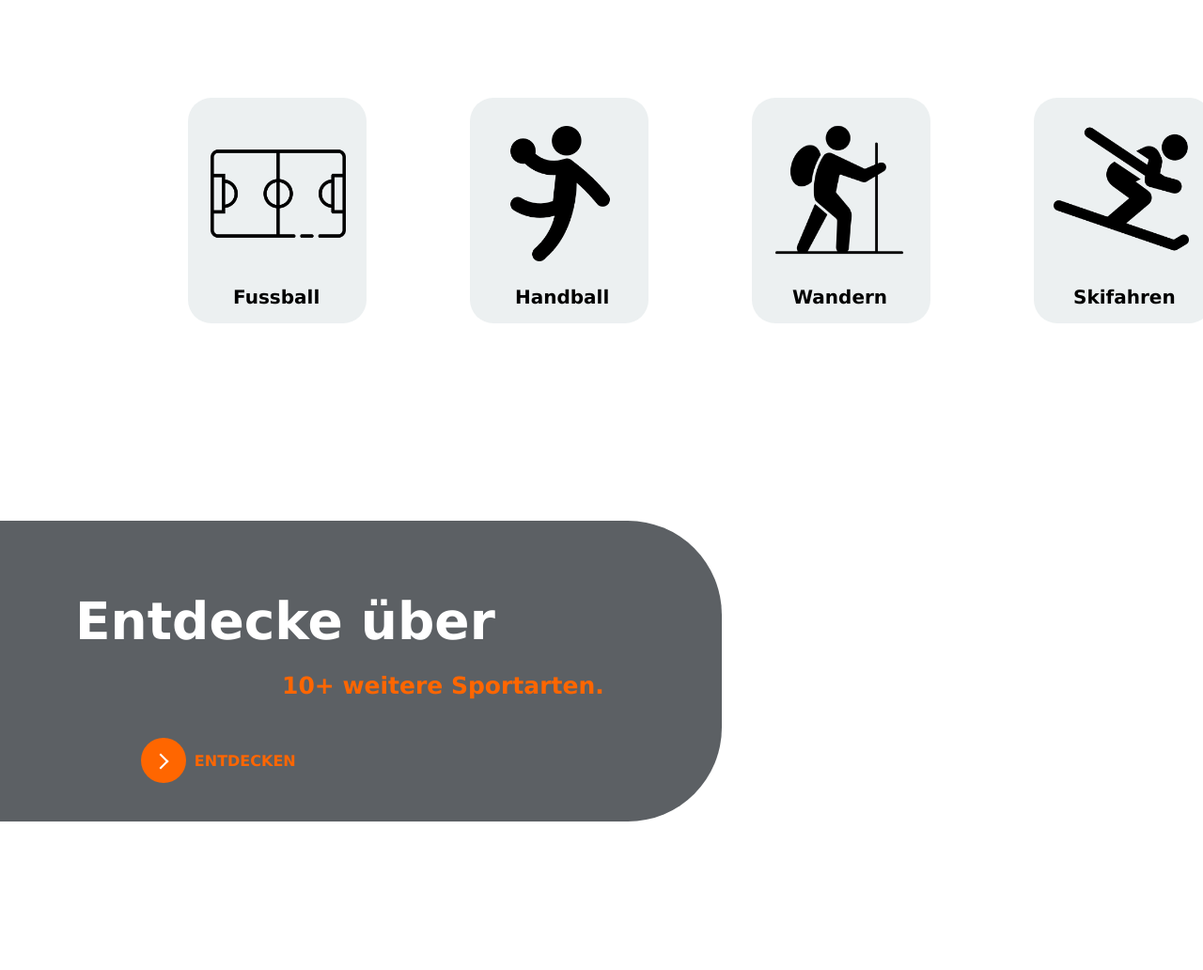
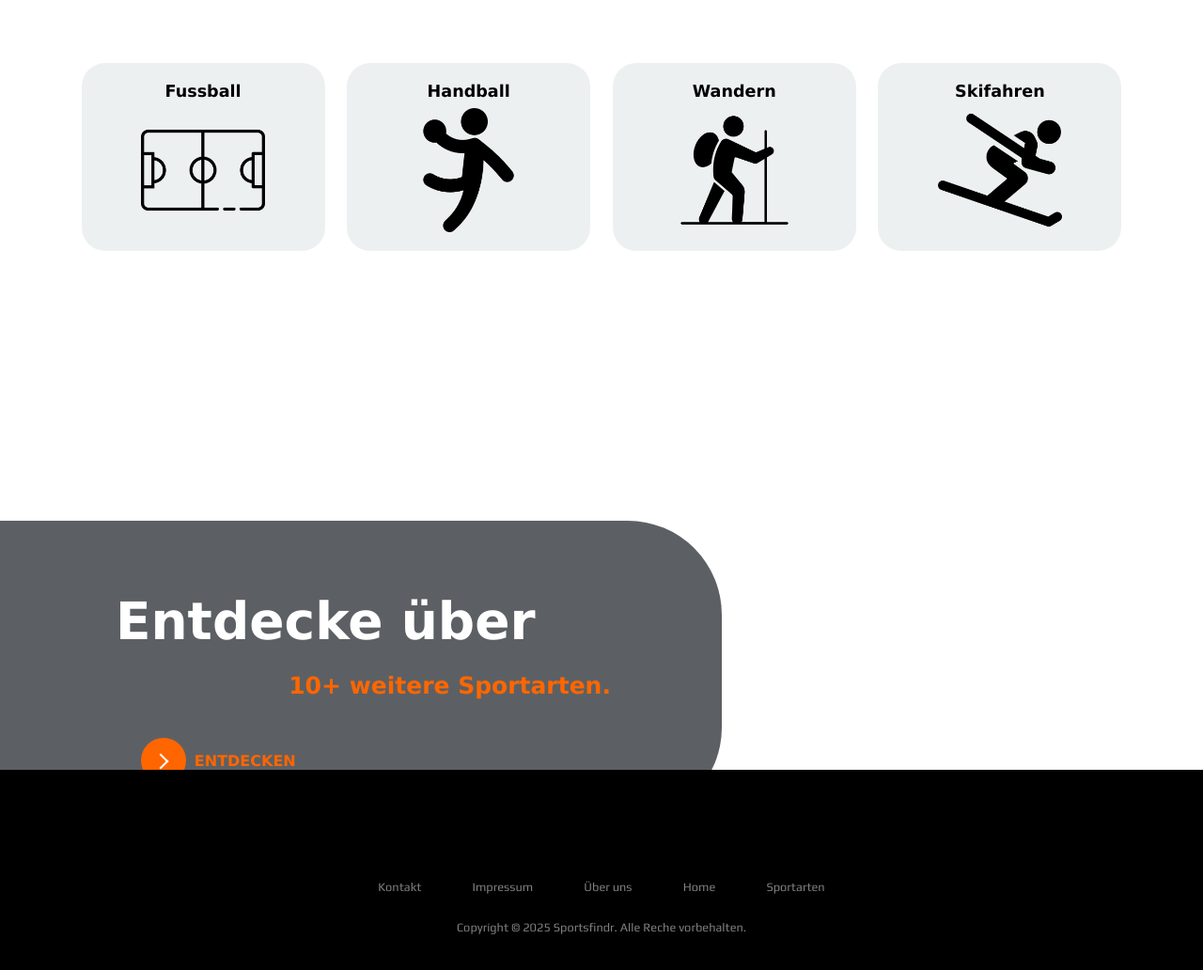
Before and after one commit to Shadow105EMM/Projektarbeit-Sportsfindr, a plain HTML site: page index.html in a window 1280 px wide. Shown: the part 596-1628 px from the top of the page at 94% size. Before the commit the page ends 1470 px from the top, so only its background shows below. Drawn offline with Linux system fonts and the light colour scheme.

Commit message:
light changes + footer

```diff
--- a/index.html
+++ b/index.html
@@ -28,35 +28,33 @@
         <h2 class="Titelslogan">Finde deinen Sport</h2>
     </div>
 
+    <h1 class="titelt4">Top 4 beliebteste Sportarten</h1>
+
+    <!-- replaced absolute cards with responsive flex container -->
+	<div class="cards">
+		<div class="card">
+			<b class="card-title">Fussball</b>
+			<img class="card-img" src="Images/fussball-platz.png" alt="">
+		</div>
+		<div class="card">
+			<b class="card-title">Handball</b>
+			<img class="card-img" src="Images/handball.png" alt="">
+		</div>
+		<div class="card">
+			<b class="card-title">Wandern</b>
+			<img class="card-img" src="Images/wanderer.png" alt="">
+		</div>
+		<div class="card">
+			<b class="card-title">Skifahren</b>
+			<img class="card-img" src="Images/ski.png" alt="">
+		</div>
+	</div>
 
 
-    <div class="contsportex1">
-        <b class="sportex">Fussball</b>
-        <img class="imgsportex" src="Images/fussball-platz.png" alt="">
-    </div>
 
-    <div class="contsportex2">
-        <b class="sportex2">Handball</b>
-        <img class="imgsportex2" src="Images/handball.png" alt="">
-    </div>
-
-    <div class="contsportex3">
-        <b class="sportex3">Wandern</b>
-        <img class="imgsportex3" src="Images/wanderer.png" alt="">
-    </div>
-
-    <div class="contsportex4">
-        <b class="sportex4">Skifahren</b>
-        <img class="imgsportex4" src="Images/ski.png"  alt="">
-    </div>
-
-    <h1 class="titelt4">Top 4 beliebteste Sportarten</h1>
-
-</html>
-
-    <div class="background2grey">
-            <h1 style="color: white; margin-top: 0;padding-top: 75px;font-size: 55px;margin-left: 80px;">Entdecke über </h1>
-            <h2 style="font-size: 25px;margin-left: 300px;color: #ff6600;margin-top: -15px;">10+ weitere Sportarten.</h2>
+	<div class="background2grey">
+            <h1 style="color: white; margin-top: 0;padding-top: 75px;font-size: 55px;margin-left: 16%;">Entdecke über </h1>
+            <h2 style="font-size: 25px;margin-left: 40%;color: #ff6600;margin-top: -15px;">10+ weitere Sportarten.</h2>
             <!-- Animated "Learn More" button -->
         <a href="Sportarten.html" style="text-decoration: none;">
             <button class="learn-more">
@@ -70,4 +68,38 @@
 
 <!--Urheberrechte von Icons Flaticon am Ende angeben. "Icons Flatikon von www.flaticon.com" -->
 
+<!--FONT AWESOME-->
+<link rel="stylesheet" href="https://cdnjs.cloudflare.com/ajax/libs/font-awesome/4.7.0/css/font-awesome.min.css">
+
+<!--GOOGLE FONTS-->
+<link rel="preconnect" href="https://fonts.gstatic.com">
+<link href="https://fonts.googleapis.com/css2?family=Fredoka+One&family=Play&display=swap" rel="stylesheet">
+<footer>
+<div class="footer">
+<div class="row">
+<a href="#"><i class=""></i></a>
+<a href="#"><i class=""></i></a>
+<a href="#"><i class=""></i></a>
+<a href="#"><i class=""></i></a>
+</div>
+
+<div class="row">
+<ul>
+<li><a href="#">Kontakt</a></li>
+<li><a href="#">Impressum</a></li>
+<li><a href="#">Über uns</a></li>
+<li><a href="index.html">Home</a></li>
+<li><a href="Sportarten.html">Sportarten</a></li>
+</ul>
+</div>
+
+<div class="row" style="text-align: center;">
+Copyright © 2025 Sportsfindr. Alle Reche vorbehalten.
+</div>
+</div>
+</footer>
+
+
+
 </body>
+</html>
--- a/style.css
+++ b/style.css
@@ -1,4 +1,3 @@
-
 /* Navbar */
 .Navcontainer {
     background-color: rgb(0, 0, 0);
@@ -7,18 +6,22 @@
     left: 0;
     height: 70px;
     width: 100%;
+    display: flex;
+    align-items: center;
+    justify-content: flex-end;
+    padding: 0 4%;
+    box-sizing: border-box;
 }
 
 .navbar {
     color: white;
     text-align: center;
-    padding-top: 20px;
     text-decoration: none;
-    font-size: 22px;
+    font-size: 1.2vw; /* responsive font */
+    padding: 0 2.5%;
     position: relative;
-    float: left;
-    width: 260px;
-    left: 650px;
+    float: none;
+    width: auto;
 }
 
 .navbar:hover {
@@ -28,26 +31,26 @@
 
 .titelnavcont {
     width: 100%;
-    top: 0px;
+    position: absolute;
+    top: 0;
     left: 0;
-    position: absolute;
 }
 
 .titelnav {
     color: white;
-    margin-left: 210px;
-    top: 0px;
-    font-size: 35px;
     position: absolute;
-    margin-top: 13px;
+    left: 8%;
+    top: 8px;
+    font-size: 2.5vw;
+    margin: 0;
 }
 
 .imgtitelnav {
-    height: 88px;
-    width: auto;
+    width: 5%;
+    height: auto;
     position: absolute;
-    left: 125px;
-    top: -8px;
+    left: 2%;
+    top: -2;
 }
 
 body {
@@ -76,143 +79,6 @@ body {
     margin-top: -35px;
 }
 
-
-/*
-==========================
-Placeholder Sportarten
-==========================
-*/
-
-.contsportex1 {
-    top: 700px;
-    border-radius: 25px;
-    background: #ECF0F1;
-    padding: 20px;
-    width: 150px;
-    height: 200px;
-    position: absolute;
-    left: 200px;
-}
-
-
-.sportex {
-    font-size: 20px;
-    color: black;
-    text-align: center;
-    margin-left: 3px;
-    top: 200px;
-    position: absolute;
-    margin-left: 28px;
-}
-
-.imgsportex {
-    height: 60%;
-    width: auto;
-    position: absolute;
-    right: 22px;
-    top: 30px;
-}
-
-
-
-
-
-.contsportex2 {
-    top: 700px;
-    border-radius: 25px;
-    background: #ECF0F1;
-    padding: 20px;
-    width: 150px;
-    height: 200px;
-    position: absolute;
-    left: 500px;
-}
-
-
-
-.sportex2 {
-    font-size: 20px;
-    color: black;
-    text-align: center;
-    margin-left: 3px;
-    top: 200px;
-    position: absolute;
-    margin-left: 25px;
-}
-
-.imgsportex2 {
-    height: 55%;
-    width: auto;
-    position: absolute;
-    right: 25px;
-    top: 35px;
-}
-
-
-
-
-.contsportex3 {
-    top: 700px;
-    border-radius: 25px;
-    background: #ECF0F1;
-    padding: 20px;
-    width: 150px;
-    height: 200px;
-    position: absolute;
-    left: 800px;
-}
-
-
-.sportex3 {
-    font-size: 20px;
-    color: black;
-    text-align: center;
-    margin-left: 3px;
-    top: 200px;
-    position: absolute;
-    margin-left: 23px;
-}
-
-.imgsportex3 {
-    height: 65%;
-    width: auto;
-    position: absolute;
-    right: 19px;
-    top: 20px;
-}
-
-
-
-
-.contsportex4 {
-    top: 700px;
-    border-radius: 25px;
-    background: #ECF0F1;
-    padding: 20px;
-    width: 150px;
-    height: 200px;
-    position: absolute;
-    left: 1100px;
-}
-
-
-.sportex4 {
-    font-size: 20px;
-    color: black;
-    text-align: center;
-    margin-left: 3px;
-    top: 200px;
-    position: absolute;
-    margin-left: 22px;
-}
-
-.imgsportex4 {
-    height: 60%;
-    width: auto;
-    position: absolute;
-    right: 25px;
-    top: 25px;
-}
 
 /*
 ==========================
@@ -343,133 +209,108 @@ button:hover .button-text {
 
 
 
-.contsportex12 {
-    top: 100px;
+
+
+/* Responsive flex cards container */
+.cards {
+    display: flex;
+    gap: 2%;
+    justify-content: center;
+    flex-wrap: wrap;
+    width: 100%;
+    padding: 40px 4%;
+    box-sizing: border-box;
+    margin-top: 30px;
+}
+
+/* Generic card used for all sport tiles */
+.card {
     border-radius: 25px;
     background: #ECF0F1;
     padding: 20px;
-    width: 150px;
-    height: 200px;
-    position: absolute;
-    left: 200px;
+    width: 22%;       /* scales with viewport */
+    min-width: 150px; /* prevents shrinking too small */
+    box-sizing: border-box;
+    display: flex;
+    flex-direction: column;
+    align-items: center;
+    gap: 8px;
 }
 
-
-.sportex2 {
-    font-size: 20px;
+/* title and image inside card */
+.card-title {
+    font-size: 1.1rem;
     color: black;
     text-align: center;
-    margin-left: 3px;
-    top: 200px;
-    position: absolute;
-    margin-left: 28px;
+    margin: 0;
 }
 
-.imgsportex2 {
-    height: 60%;
-    width: auto;
-    position: absolute;
-    right: 22px;
-    top: 30px;
+.card-img {
+    width: 60%;   /* percentage-based image sizing */
+    height: auto;
+    object-fit: contain;
 }
 
-
-
-
-
-.contsportex22 {
-    top: 100px;
-    border-radius: 25px;
-    background: #ECF0F1;
-    padding: 20px;
-    width: 150px;
-    height: 200px;
-    position: absolute;
-    left: 500px;
+body{
+margin:0;
+overflow-x:hidden;
 }
 
-
-
-.sportex22 {
-    font-size: 20px;
-    color: black;
+.footer {
+    background: #000;
+    padding: 3% 0%;
+    font-family: 'Play', sans-serif;
     text-align: center;
-    margin-left: 3px;
-    top: 200px;
-    position: absolute;
-    margin-left: 25px;
+    margin-top: 40%;
+    position: relative;
+    width: 100%;
 }
 
-.imgsportex22 {
-    height: 55%;
-    width: auto;
-    position: absolute;
-    right: 25px;
-    top: 35px;
+.footer .row {
+    width: 100%;
+    margin: 1% auto;
+    padding: 0.6% 0;
+    color: gray;
+    font-size: 0.8em;
 }
 
-
-
-
-.contsportex32 {
-    top: 100px;
-    border-radius: 25px;
-    background: #ECF0F1;
-    padding: 20px;
-    width: 150px;
-    height: 200px;
-    position: absolute;
-    left: 800px;
+.footer .row a {
+    text-decoration: none;
+    color: gray;
+    transition: 0.5s;
 }
 
-
-.sportex32 {
-    font-size: 20px;
-    color: black;
-    text-align: center;
-    margin-left: 3px;
-    top: 200px;
-    position: absolute;
-    margin-left: 23px;
+.footer .row a:hover {
+    color: #fff;
 }
 
-.imgsportex32 {
-    height: 65%;
-    width: auto;
-    position: absolute;
-    right: 19px;
-    top: 20px;
+.footer .row ul {
+    width: 100%;
+    padding: 0;
+    margin: 0;
 }
 
-
-
-
-.contsportex42 {
-    top: 100px;
-    border-radius: 25px;
-    background: #ECF0F1;
-    padding: 20px;
-    width: 150px;
-    height: 200px;
-    position: absolute;
-    left: 1100px;
+.footer .row ul li {
+    display: inline-block;
+    margin: 0 2%;
 }
 
-
-.sportex42 {
-    font-size: 20px;
-    color: black;
-    text-align: center;
-    margin-left: 3px;
-    top: 200px;
-    position: absolute;
-    margin-left: 22px;
+.footer .row a i {
+    font-size: 2em;
+    margin: 0 1%;
 }
 
-.imgsportex42 {
-    height: 60%;
-    width: auto;
-    position: absolute;
-    right: 25px;
-    top: 25px;
+@media (max-width: 720px) {
+    .footer {
+        text-align: center;
+        padding: 5%;
+    }
+    .footer .row ul li {
+        display: block;
+        margin: 10px 0;
+        text-align: left;
+    }
+    .footer .row a i {
+        margin: 0 1%;
+    }
 }
```
Also changed, not shown: Sportarten.html (+50 -19 lines), 1 other file.
